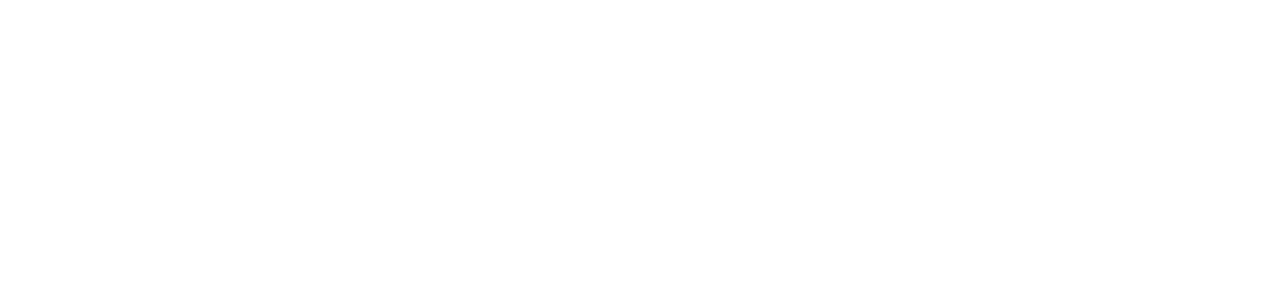
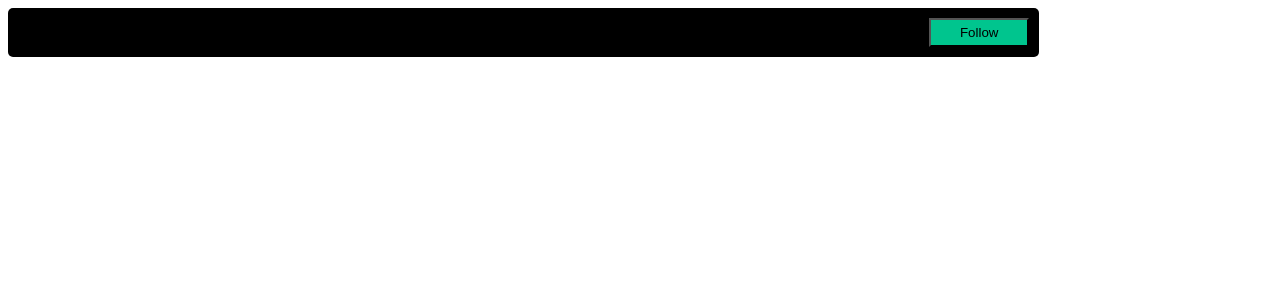
Before and after one commit to uofa-cmput404/404f23project-21-average, a Nuxt app: page /friendComponent in a window 1280 px wide. Before the commit this address had no page. Shown: the top 300 px of the page. Built offline with nearby package versions, Linux system fonts and the light colour scheme.

Commit message:
search page kind of works

```diff
--- /dev/null
+++ b/pages/friendComponent.vue
@@ -0,0 +1,64 @@
+<!-- FriendComponent.vue -->
+<template>
+    <div class="friend-component">
+      <span class="author-name">{{username }}</span>
+      <button @click="followUser">Follow</button>
+    </div>
+  </template>
+
+  <script>
+
+  export default {
+    props: {
+        id:{
+            type:String,
+            default: ''
+        },
+        username:{
+            type:String,
+            default:''
+        },
+        fs:{
+            type:String,
+            default:''
+        },
+        ls:{
+            type:String,
+            default:''
+        }
+    },
+    methods: {
+      followUser() {
+        // Implement follow user logic here
+        // This might involve making an API call to your server
+        console.log(`Following ${this.username}`);
+      },
+    },
+  };
+  </script>
+
+  <style scoped>
+  .friend-component {
+    width:80%;
+    display: flex;
+    align-items: center;
+    justify-content: space-between;
+    padding: 10px;
+    margin-bottom: 20px;
+    background-color: black;
+    color: white;
+    border-radius: 5px;
+  }
+
+  .author-name {
+    margin-left: 20px;
+  }
+
+  button {
+    width:100px;
+    padding: 5px 15px;
+    cursor: pointer;
+    background-color: #00C58E;
+    color: black;
+  }
+  </style>
--- a/pages/searchPage.vue
+++ b/pages/searchPage.vue
@@ -1,27 +1,69 @@
-import 'bootstrap-icons/font/bootstrap-icons.css';
+<!-- SearchPage.vue -->
 <template>
   <div class="app-container">
     <SidebarComponent/>
     <main class="main-content">
       <div class="search-bar">
-          <input type="text" placeholder="Search for friends" />
+        <input type="text" placeholder="Search for friends" v-model="searchQuery" @input="searchFriends"/>
       </div>
-
+      <div class="user-list">
+        <FriendComponent
+          v-for="friend in filteredFriends"
+          :id="friend.id"
+          :username="friend.username"
+          :fs = "friends.first_name"
+          :ls = "friends.last_name"
+        />
+      </div>
     </main>
   </div>
 </template>
 
 <script>
+import axios from 'axios'
 import SidebarComponent from './sidebar.vue';
-  import 'bootstrap-icons/font/bootstrap-icons.css';
+import FriendComponent from './friendComponent.vue';
+
 export default {
-    name: "SocialDistributionApp",
-    components:{
-    SidebarComponent
-  }
+  name: "SearchPage",
+  components: {
+    SidebarComponent,
+    FriendComponent,
+  },
+  data() {
+    return {
+      searchQuery: '',
+      friends: [], // This will hold the list of friends fetched from the server
+      filteredFriends: [],
     };
+  },
 
+  async created() {
+    const authorStore = useAuthorStore();
+    const response = await axios.get(authorStore.BASE_URL + '/authors/');
+    this.filteredFriends = response.data.results;
+    console.log(this.filteredFriends)
+  },
 
+  methods: {
+    searchFriends() {
+      // Implement the search logic here
+      // This might involve filtering the `friends` array based on `searchQuery`
+      this.filteredFriends = this.friends.filter(friend =>
+        friend.username.toLowerCase().includes(this.searchQuery.toLowerCase())
+      );
+    },
+    fetchFriends() {
+      // Fetch the list of friends from the server
+      // For example, using axios:
+      // axios.get('/api/friends').then(response => {
+      //   this.friends = response.data;
+      //   this.filteredFriends = response.data;
+      // });
+    },
+  },
+
+};
 </script>
 
 <style scoped>
@@ -47,16 +89,6 @@
     background-color: #00C58E;
   }
 
-  .bi{
-    font-size: 60px;
-    margin-left:20px;
-
-  }
-
-  .sidebar i.bi {
-    display: block;
-    margin-bottom: 10px; /* Optional: Add space between the icons */
-}
   .search-bar input {
     width: 80%;
     padding: 10px;
@@ -66,8 +98,10 @@
   }
 
   .user-list {
-    background-color: black;
     padding: 20px;
+    width: 80%;
+    margin-left: auto;
+    margin-right: auto;
   }
 
 </style>
```
Lines whose indentation alone changed are shown as unchanged.
